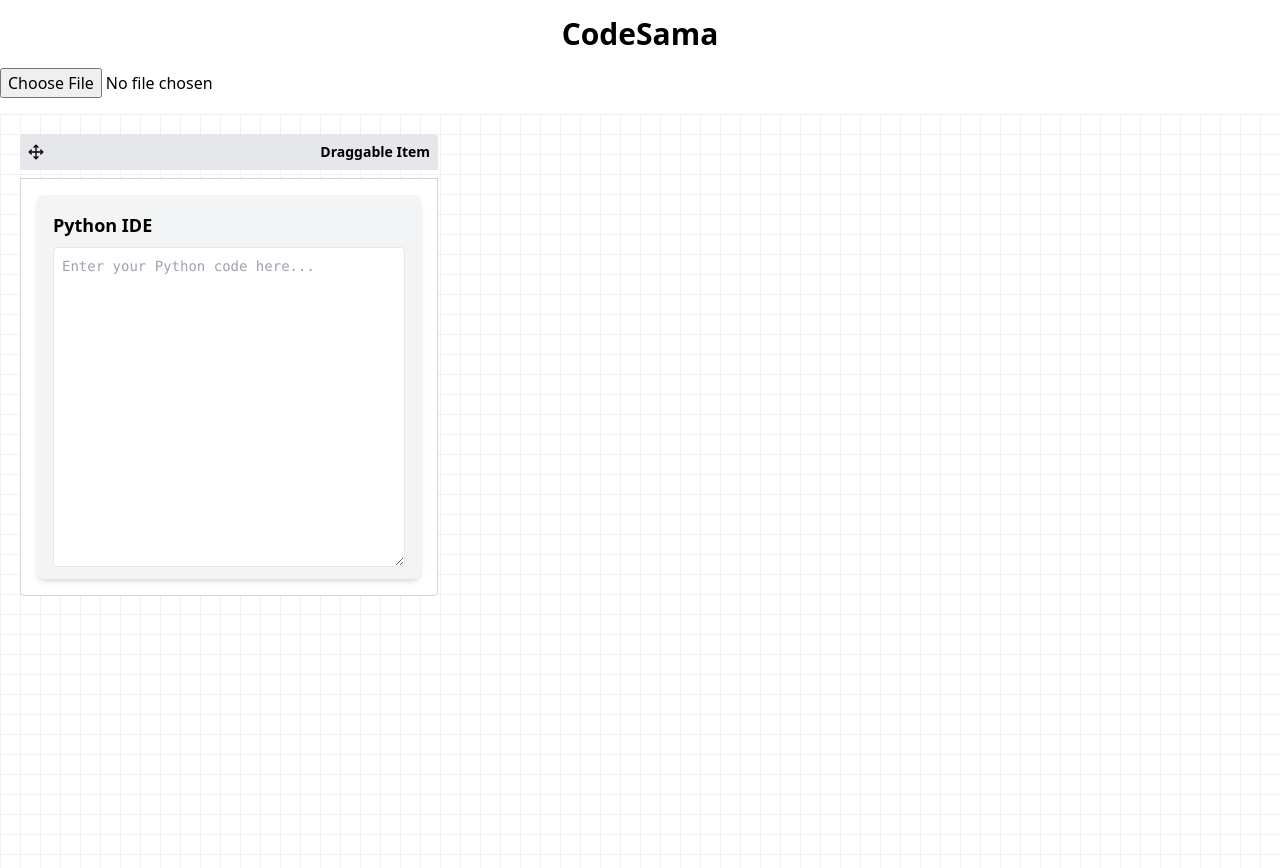
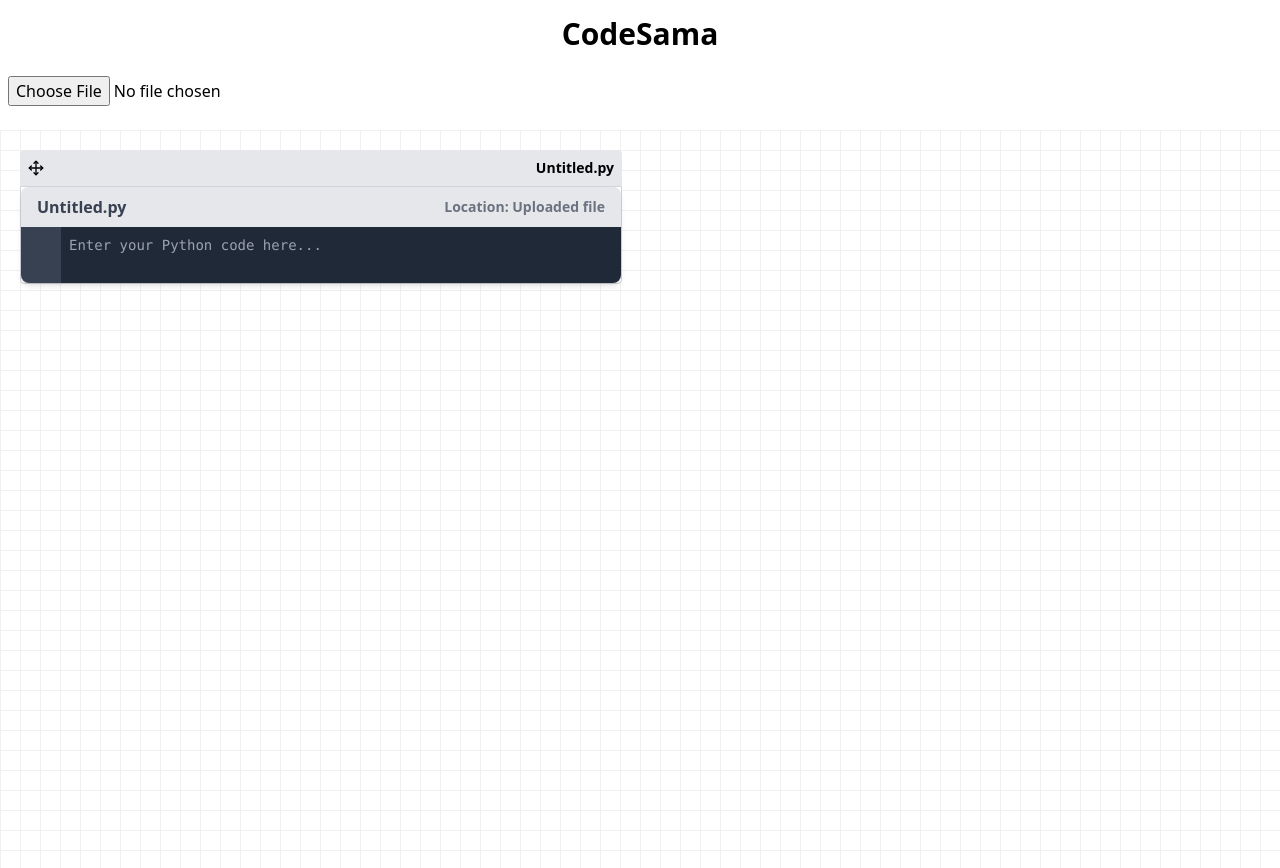
Before and after one commit to fridayowl/CodeSama, a React (Create React App) app: page / in a window 1280 px wide. Built offline with nearby package versions, Linux system fonts and the light colour scheme.

Commit message:
added ide with code lines

```diff
--- a/package.json
+++ b/package.json
@@ -15,6 +15,7 @@
     "react": "^18.3.1",
     "react-dom": "^18.3.1",
     "react-scripts": "5.0.1",
+    "react-syntax-highlighter": "^15.5.0",
     "typescript": "^4.9.5",
     "web-vitals": "^2.1.4"
   },
@@ -44,6 +45,7 @@
   },
   "devDependencies": {
     "@types/fs-extra": "^11.0.4",
+    "@types/react-syntax-highlighter": "^15.5.13",
     "autoprefixer": "^10.4.20",
     "postcss": "^8.4.45",
     "tailwindcss": "^3.4.10"
--- a/src/DesignCanvas.tsx
+++ b/src/DesignCanvas.tsx
@@ -1,6 +1,7 @@
 import React, { useState, useCallback, useEffect, useRef } from 'react';
 import DraggableWrapper from './DraggableWrapper';
 import { ClassBlock, FunctionBlock } from './Blocks';
+import PythonIDE from './PythonIDE';
 import Connections from './Connections';
 import { generateJsonFromPythonFile, BlockData } from './fileProcessor';
 
@@ -19,10 +20,11 @@ const DesignCanvas: React.FC = () => {
     const [blocks, setBlocks] = useState<BlockData[]>([]);
     const [connections, setConnections] = useState<Connection[]>([]);
     const [fileContent, setFileContent] = useState<string | null>(null);
+    const [fileName, setFileName] = useState<string>('Untitled.py');
     const [idePosition, setIdePosition] = useState({ x: 20, y: 20 });
     const canvasRef = useRef<HTMLDivElement>(null);
 
-    const loadFile = async () => {
+    const loadFile = useCallback(async () => {
         if (fileContent) {
             try {
                 const jsonData = await generateJsonFromPythonFile(fileContent);
@@ -32,11 +34,11 @@ const DesignCanvas: React.FC = () => {
                 // Handle error (e.g., show error message to user)
             }
         }
-    };
+    }, [fileContent]);
 
     useEffect(() => {
         loadFile();
-    }, [fileContent]);
+    }, [loadFile]);
 
     const updateConnections = useCallback(() => {
         const newConnections: Connection[] = [];
@@ -64,12 +66,10 @@ const DesignCanvas: React.FC = () => {
         updateConnections();
     }, [updateConnections]);
 
-    const handlePositionChange = useCallback((id: string | undefined, x: number, y: number) => {
-        if (id === undefined) {
-            // This is the IDE
+    const handlePositionChange = useCallback((id: string, x: number, y: number) => {
+        if (id === 'python-ide') {
             setIdePosition({ x, y });
         } else {
-            // This is a block
             setBlocks(prevBlocks =>
                 prevBlocks.map(block =>
                     block.id === id ? { ...block, x, y } : block
@@ -81,6 +81,7 @@ const DesignCanvas: React.FC = () => {
     const handleFileChange = (event: React.ChangeEvent<HTMLInputElement>) => {
         const file = event.target.files?.[0];
         if (file) {
+            setFileName(file.name);
             const reader = new FileReader();
             reader.onload = (e: ProgressEvent<FileReader>) => {
                 const content = e.target?.result;
@@ -92,12 +93,17 @@ const DesignCanvas: React.FC = () => {
         }
     };
 
+    const handleCodeChange = useCallback((newCode: string) => {
+        setFileContent(newCode);
+        loadFile();
+    }, [loadFile]);
+
     return (
         <div className="relative w-full h-screen flex flex-col">
-            <input type="file" onChange={handleFileChange} accept=".py" className="mb-4" />
+            <input type="file" onChange={handleFileChange} accept=".py" className="mb-4 p-2" />
             <div
                 ref={canvasRef}
-                className="flex-grow relative overflow-auto"
+                className="flex-grow relative overflow-auto bg-white"
                 style={{
                     backgroundImage: `
                     linear-gradient(to right, #f0f0f0 1px, transparent 1px),
@@ -108,19 +114,17 @@ const DesignCanvas: React.FC = () => {
             >
                 <div className="absolute inset-0" style={{ minWidth: '200%', minHeight: '200%' }}>
                     <DraggableWrapper
+                        id="python-ide"
                         initialX={idePosition.x}
                         initialY={idePosition.y}
                         onPositionChange={handlePositionChange}
+                        title={fileName}
                     >
-                        <div className="w-96 h-96 bg-gray-100 p-4 rounded-lg shadow-md">
-                            <h3 className="text-lg font-bold mb-2">Python IDE</h3>
-                            <textarea
-                                className="w-full h-80 p-2 font-mono text-sm border rounded"
-                                value={fileContent || ''}
-                                onChange={(e) => setFileContent(e.target.value)}
-                                placeholder="Enter your Python code here..."
-                            />
-                        </div>
+                        <PythonIDE
+                            fileContent={fileContent}
+                            onCodeChange={handleCodeChange}
+                            fileName={fileName}
+                        />
                     </DraggableWrapper>
 
                     {blocks.map((item) => (
@@ -130,6 +134,7 @@ const DesignCanvas: React.FC = () => {
                             initialX={item.x}
                             initialY={item.y}
                             onPositionChange={handlePositionChange}
+                            title={item.name}
                         >
                             {item.type === 'class' ? (
                                 <ClassBlock
--- a/src/DraggableWrapper.tsx
+++ b/src/DraggableWrapper.tsx
@@ -2,19 +2,21 @@ import React, { useState, useRef, useEffect } from 'react';
 import { Move } from 'lucide-react';
 
 interface DraggableWrapperProps {
-    id?: string;
+    id: string;
     initialX: number;
     initialY: number;
+    onPositionChange: (id: string, x: number, y: number) => void;
     children: React.ReactNode;
-    onPositionChange: (id: string | undefined, x: number, y: number) => void;
+    title?: string;
 }
 
 const DraggableWrapper: React.FC<DraggableWrapperProps> = ({
     id,
     initialX,
     initialY,
+    onPositionChange,
     children,
-    onPositionChange
+    title = "Draggable Item"
 }) => {
     const [position, setPosition] = useState({ x: initialX, y: initialY });
     const [isDragging, setIsDragging] = useState(false);
@@ -70,11 +72,11 @@ const DraggableWrapper: React.FC<DraggableWrapperProps> = ({
             }}
             onMouseDown={handleMouseDown}
         >
-            <div className="flex items-center justify-between mb-2 bg-gray-200 p-2 rounded-t cursor-move">
+            <div className="bg-gray-200 p-2 rounded-t flex items-center justify-between cursor-move">
                 <Move size={16} />
-                <span className="text-sm font-semibold">{id || 'Draggable Item'}</span>
+                <span className="text-sm font-semibold">{title}</span>
             </div>
-            <div className="bg-white border border-gray-300 rounded-b p-4">
+            <div className="bg-white border border-gray-300 rounded-b">
                 {children}
             </div>
         </div>
--- a/src/PythonIDE.tsx
+++ b/src/PythonIDE.tsx
@@ -2,33 +2,48 @@ import React, { useState, useEffect } from 'react';
 
 interface PythonIDEProps {
     fileContent: string | null;
+    onCodeChange: (newCode: string) => void;
+    fileName: string;
 }
 
-const PythonIDE: React.FC<PythonIDEProps> = ({ fileContent }) => {
+const PythonIDE: React.FC<PythonIDEProps> = ({ fileContent, onCodeChange, fileName }) => {
     const [lines, setLines] = useState<string[]>([]);
 
     useEffect(() => {
         if (fileContent) {
             setLines(fileContent.split('\n'));
+        } else {
+            setLines([]);
         }
     }, [fileContent]);
 
+    const handleTextareaChange = (e: React.ChangeEvent<HTMLTextAreaElement>) => {
+        const newContent = e.target.value;
+        setLines(newContent.split('\n'));
+        onCodeChange(newContent);
+    };
+
     return (
-        <div className="w-full max-w-4xl mx-auto mt-6 bg-white shadow-md rounded-lg overflow-hidden">
-            <div className="bg-gray-800 text-white py-4 px-6">
-                <h2 className="text-xl font-semibold">Python IDE</h2>
+        <div className="w-[600px] h-full bg-gray-100 rounded-lg shadow-md overflow-hidden flex flex-col">
+            <div className="bg-gray-200 text-gray-700 py-2 px-4 font-semibold flex justify-between items-center">
+                <span>{fileName}</span>
+                <span className="text-sm text-gray-500">Location: Uploaded file</span>
             </div>
-            <div className="p-6">
-                <div className="bg-gray-100 p-4 rounded-md overflow-x-auto">
-                    <pre className="font-mono text-sm">
-                        {lines.map((line, index) => (
-                            <div key={index} className="flex">
-                                <span className="w-12 text-gray-500 select-none">{index + 1}</span>
-                                <span>{line}</span>
-                            </div>
-                        ))}
-                    </pre>
+            <div className="flex flex-grow overflow-hidden">
+                <div className="bg-gray-700 text-gray-300 p-2 text-right select-none overflow-y-hidden" style={{ width: '40px' }}>
+                    {lines.map((_, index) => (
+                        <div key={index} className="leading-6 text-xs">
+                            {index + 1}
+                        </div>
+                    ))}
                 </div>
+                <textarea
+                    className="flex-grow p-2 font-mono text-sm bg-gray-800 text-white border-none resize-none outline-none overflow-y-scroll"
+                    value={lines.join('\n')}
+                    onChange={handleTextareaChange}
+                    placeholder="Enter your Python code here..."
+                    spellCheck="false"
+                />
             </div>
         </div>
     );
--- a/src/classIdentifier.tsx
+++ b/src/classIdentifier.tsx
@@ -25,8 +25,8 @@ export function identifyClasses(fileContent: string): BlockData[] {
                 author: 'File author',
                 fileType: 'Python',
                 code: line,
-                x: 100,
-                y: 100 + classes.length * 100,
+                x: 800,
+                y: 200 + classes.length * 100,
                 connections: []
             };
 
--- a/src/functionIdentifier.tsx
+++ b/src/functionIdentifier.tsx
@@ -25,7 +25,7 @@ export function identifyFunctionsAndConnections(fileContent: string, classes: Bl
                 author: 'File author',
                 fileType: 'Python',
                 code: line,
-                x: 300,
+                x: 1200,
                 y: 100 + functions.length * 100,
                 connections: []
             };
```
Also changed, not shown: 1 other file (tests, documents, lock files or other folders).
